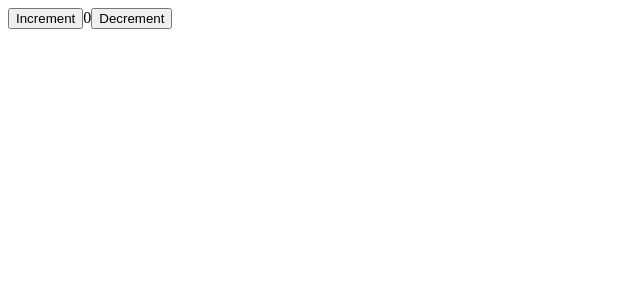
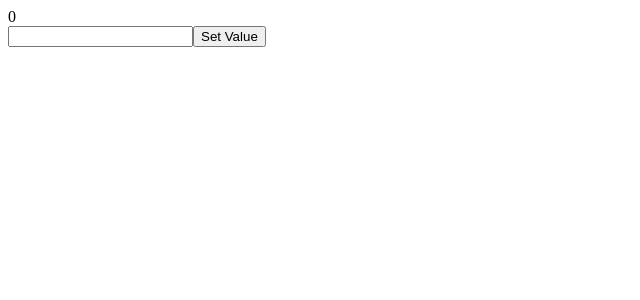
Before and after one commit to BenjaminLuo/PseudoDataScientists-Lab, a React (Create React App) app: page / in a window 1280 px wide. Shown: the top 300 px of the page, without its empty margins (0-640 px from the left). Built offline with nearby package versions, Linux system fonts and the light colour scheme.

Commit message:
Added form to update and render state variable

```diff
--- a/src/components/Counter.js
+++ b/src/components/Counter.js
@@ -1,27 +1,30 @@
 import React from 'react'
 import { useSelector, useDispatch } from 'react-redux'
-import { decrement, increment } from './counterSlice'
+import { decrement, increment, setVal } from './counterSlice'
 
 export default function Counter() {
     const count = useSelector((state) => state.counter.value)
     const dispatch = useDispatch()
 
+    const handleSubmit = (e) => {
+        e.preventDefault();
+        dispatch(setVal(document.getElementById('textval').value))
+    }
+
     return (
         <div>
             <div>
-                <button
-                    aria-label="Increment value"
-                    onClick={() => dispatch(increment())}
-                >
-                    Increment
-                </button>
                 <span>{count}</span>
-                <button
-                    aria-label="Increment value"
-                    onClick={() => dispatch(decrement())}
-                >
-                    Decrement
-                </button>
+                <form>
+                    <input id="textval" type="text" />
+                    <button
+                        type="submit"
+                        aria-label="Increment value"
+                        onClick={(e) => handleSubmit(e)}
+                    >
+                        Set Value
+                    </button>
+                </form>
 
             </div>
         </div>
--- a/src/components/counterSlice.js
+++ b/src/components/counterSlice.js
@@ -15,9 +15,12 @@ export const counterSlice = createSlice({
         incrementByAmount: (state, action) => {
             state.value += action.payload
         },
+        setVal: (state, action) => {
+            state.value = action.payload
+        },
     },
 })
 
-export const { increment, decrement, incrementByAmount } = counterSlice.actions
+export const { increment, decrement, incrementByAmount, setVal } = counterSlice.actions
 
 export default counterSlice.reducer
```
